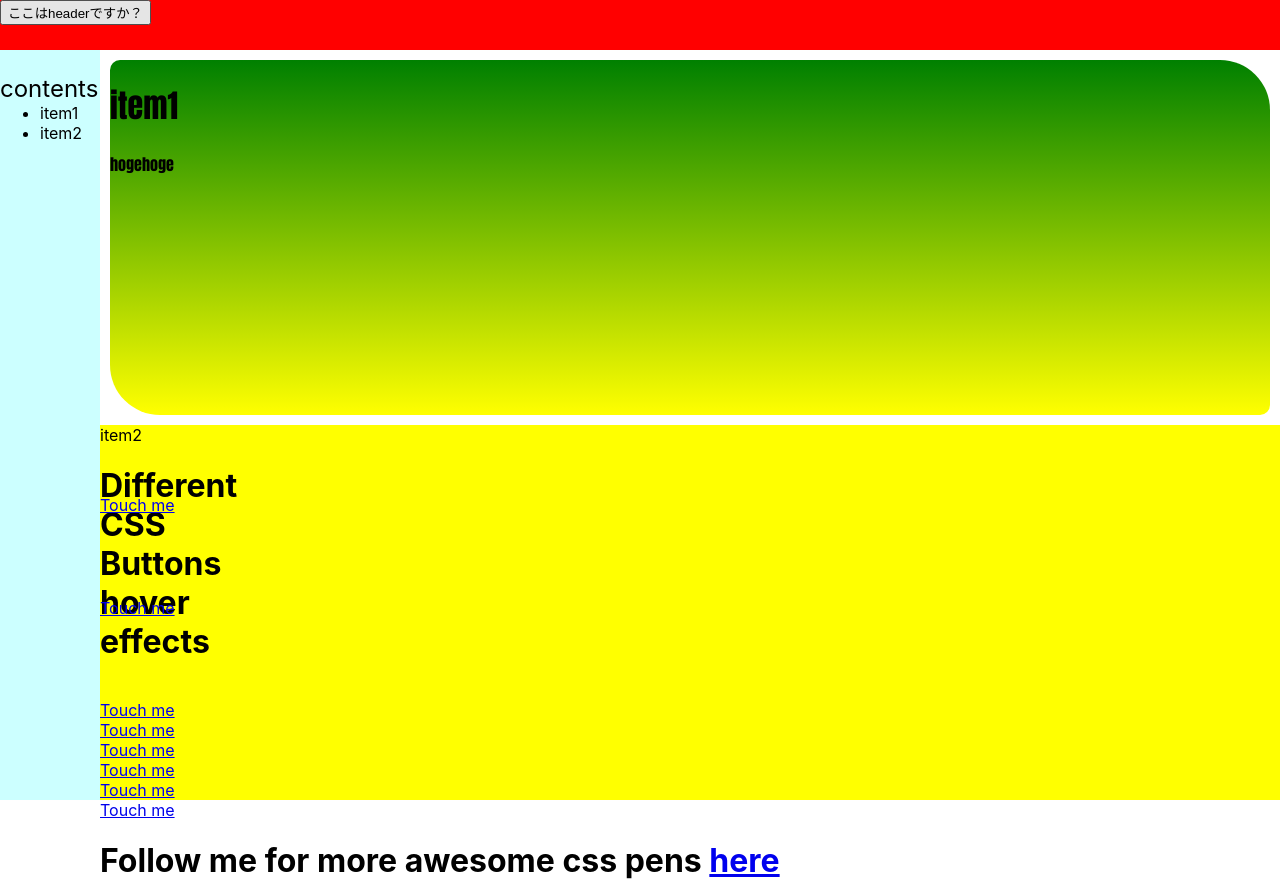
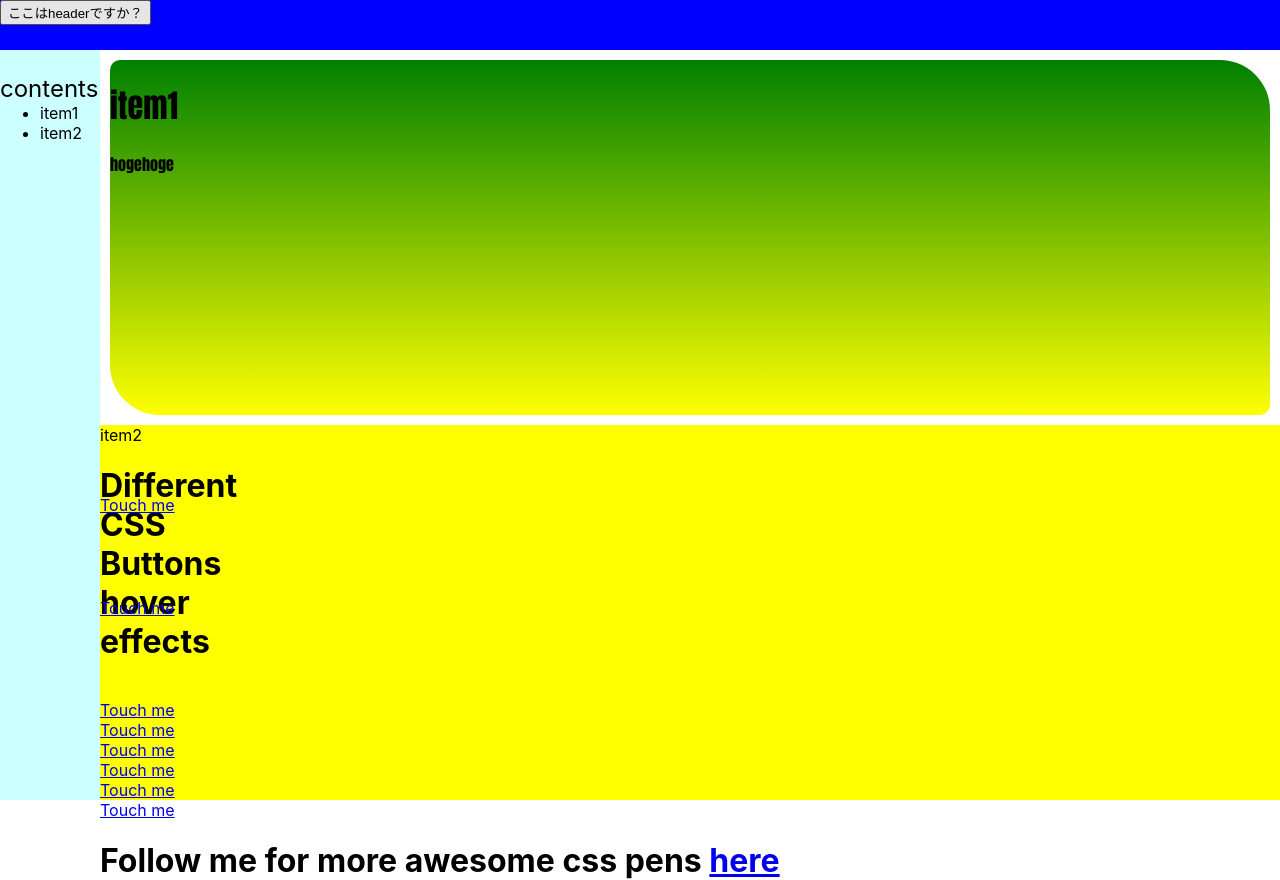
Before and after one commit to takatakunishi/react_study, a React (Create React App) app: page / in a window 1280 px wide. Built offline with nearby package versions, Linux system fonts and the light colour scheme.

Commit message:
コンフリクト用

```diff
--- a/src/App.css
+++ b/src/App.css
@@ -31,7 +31,7 @@
 #header{
   grid-row: 1;
   grid-column: 1/3;
-  background: red;
+  background: blue;
 }
 #nav{
   grid-row: 2/4;
```
